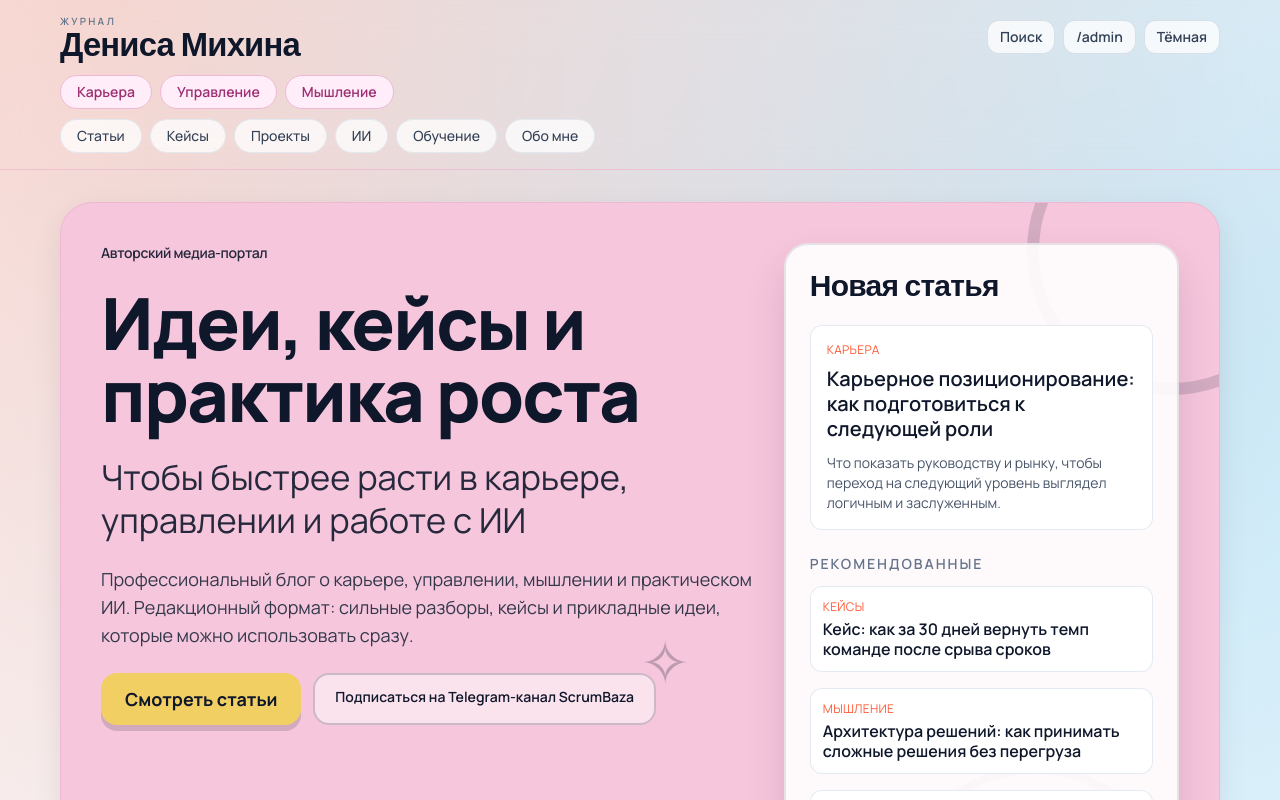
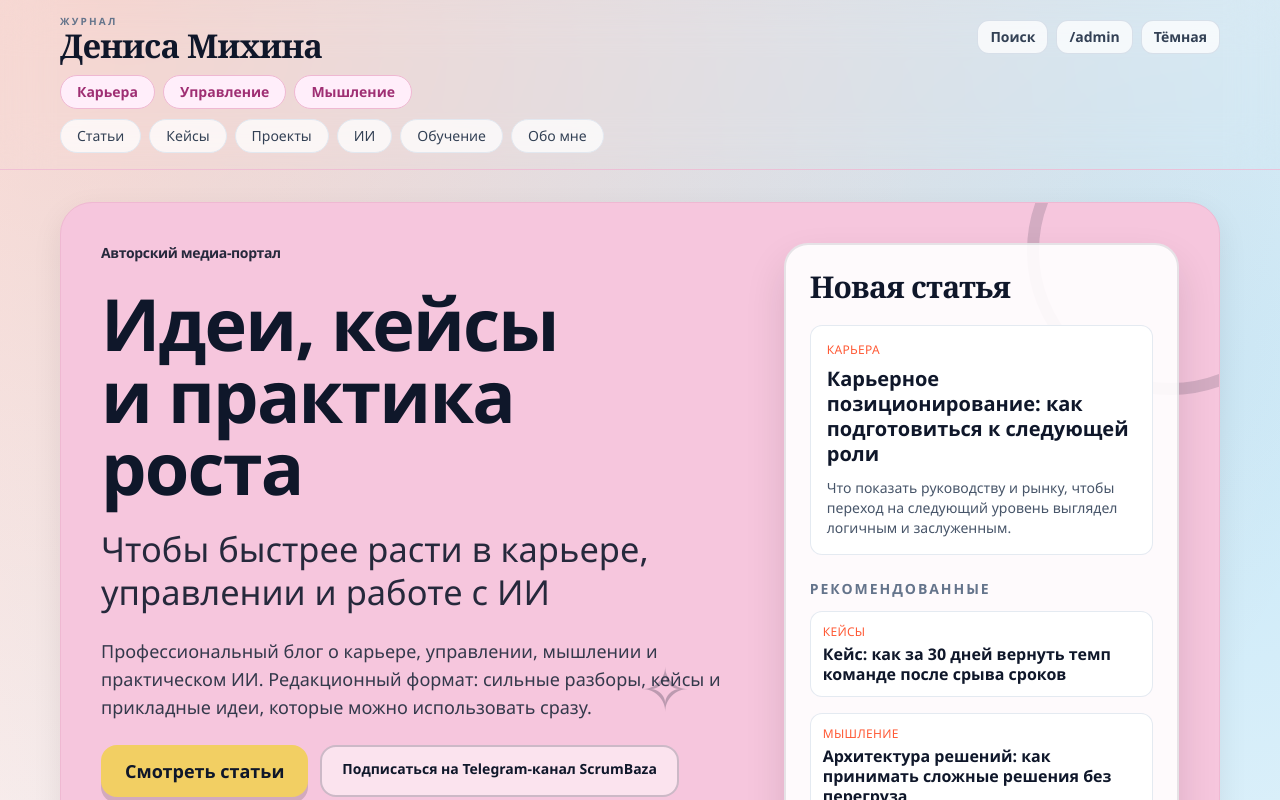
Before and after one commit to digitalmikhin-code/denis-journal, a Next.js app: page / in a window 1280 px wide. Shown: the top 800 px of the page. Built offline with nearby package versions, Linux system fonts and the light colour scheme; no server answers.

Commit message:
fix: remove google fonts from build

```diff
--- a/app/globals.css
+++ b/app/globals.css
@@ -4,6 +4,8 @@
 
 :root {
   color-scheme: light;
+  --font-sans: "Segoe UI", "Inter", "Arial", sans-serif;
+  --font-serif: "Georgia", "Times New Roman", serif;
 }
 
 html.dark {
--- a/app/layout.tsx
+++ b/app/layout.tsx
@@ -1,23 +1,9 @@
 import type { Metadata } from "next";
-import { Cormorant_Garamond, Manrope } from "next/font/google";
 import "./globals.css";
 import { SiteHeader } from "@/components/site-header";
 import { SiteFooter } from "@/components/footer";
 import { TelegramScrollBanner } from "@/components/telegram-scroll-banner";
 import { SITE_DESCRIPTION, SITE_NAME, SITE_URL } from "@/lib/constants";
-
-const sans = Manrope({
-  subsets: ["latin", "cyrillic"],
-  variable: "--font-sans",
-  display: "swap"
-});
-
-const serif = Cormorant_Garamond({
-  subsets: ["latin", "cyrillic"],
-  weight: ["600", "700"],
-  variable: "--font-serif",
-  display: "swap"
-});
 
 export const metadata: Metadata = {
   metadataBase: new URL(SITE_URL),
@@ -50,7 +36,7 @@ export default function RootLayout({
   children: React.ReactNode;
 }>): JSX.Element {
   return (
-    <html lang="ru" className={`${sans.variable} ${serif.variable}`}>
+    <html lang="ru">
       <body>
         <SiteHeader />
         <main className="container-shell py-8">{children}</main>
```
